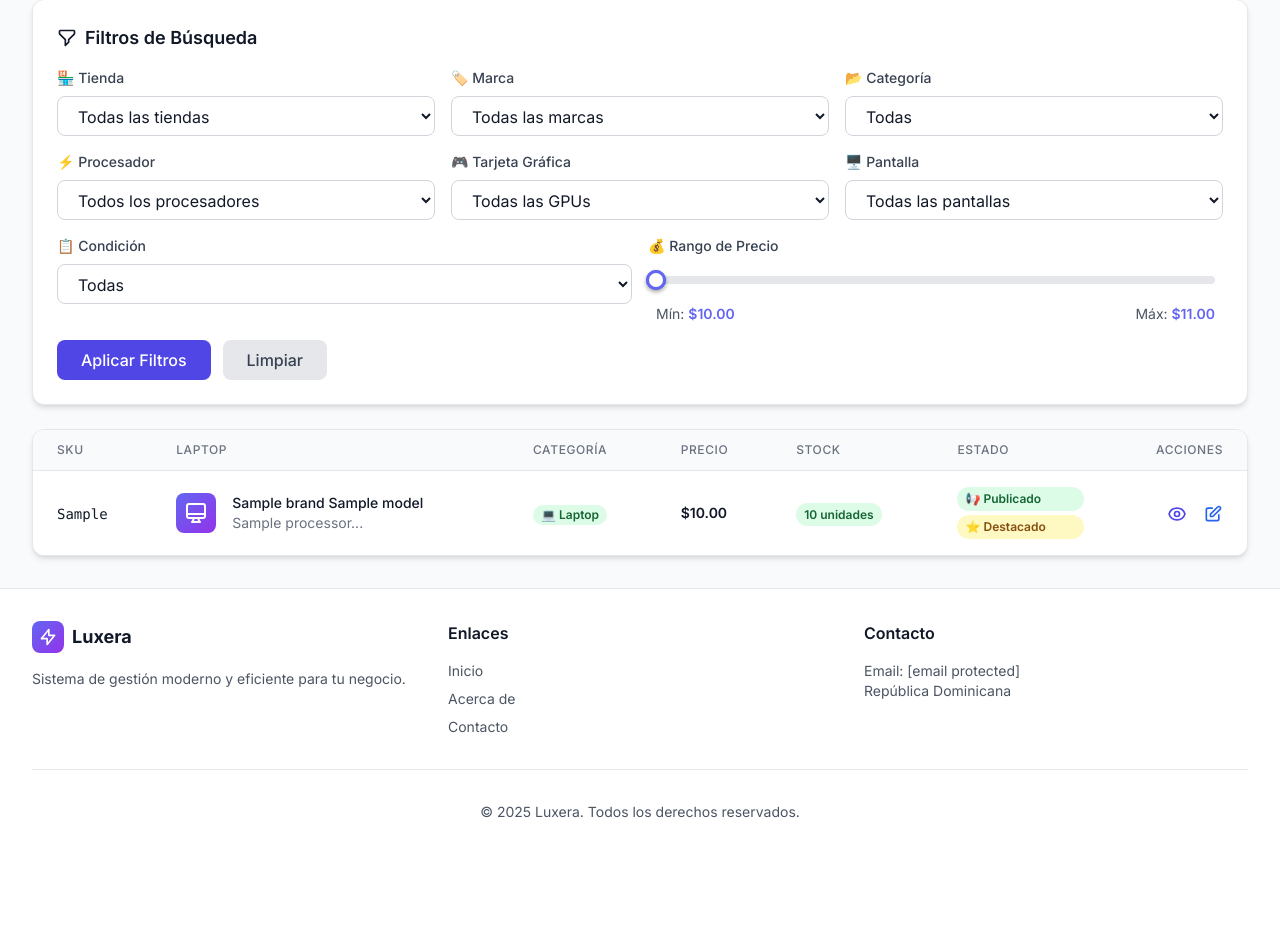
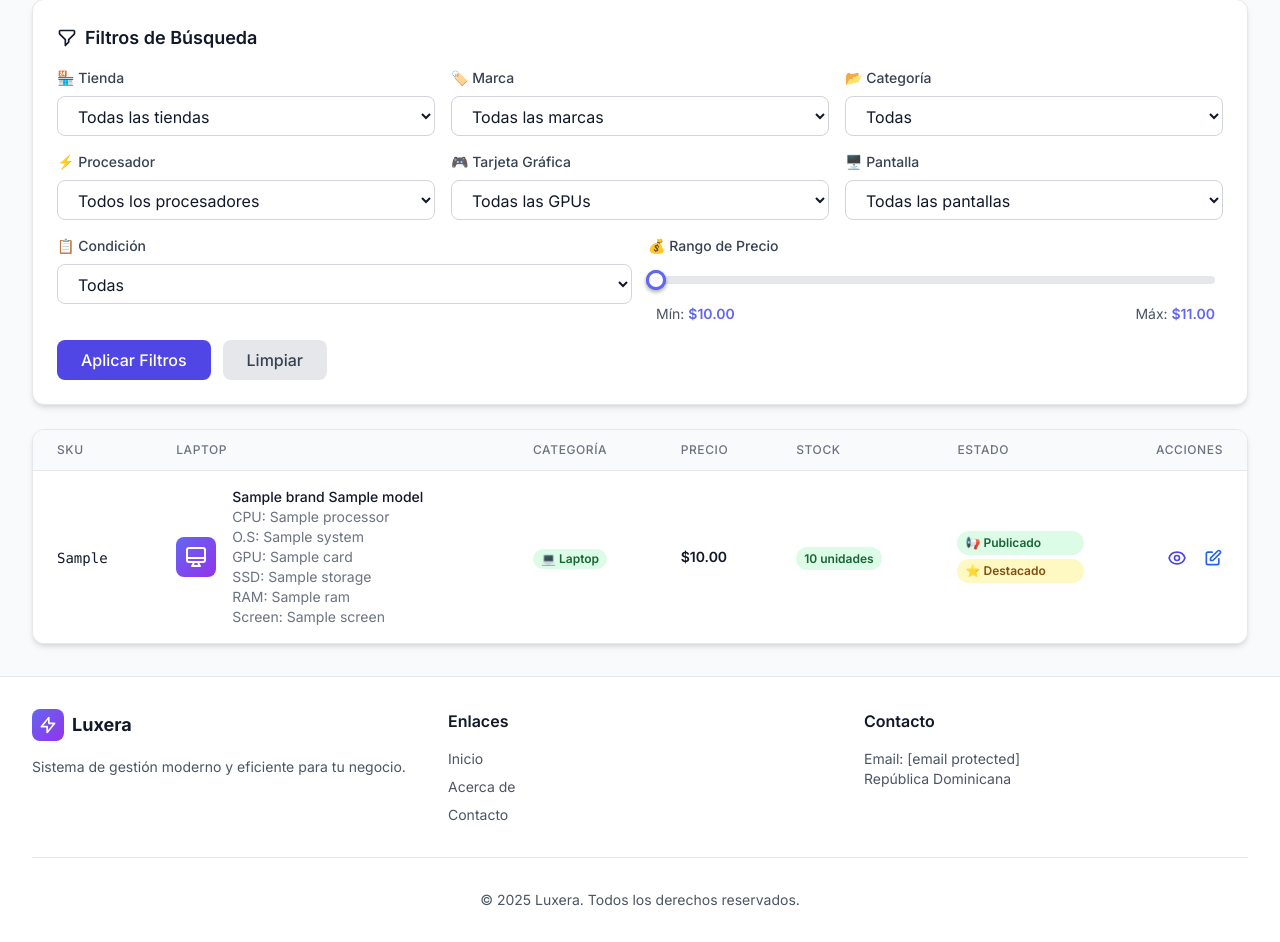
Before and after one commit to somanumte/LuxeraRD, a Flask app: page /inventory/ in a window 1280 px wide. Shown: the part 340-1282 px from the top of the page. Before the commit the page ends 1158 px from the top, so only its background shows below. Run offline with Flask 3, Linux system fonts and the light colour scheme; a user stored in the database is signed in; tables that the repository leaves empty hold one stand-in row (values such as "Sample post"); some libraries are stand-ins or nearby versions.

Commit message:
Proyecto Luxera, V.1.0

```diff
--- a/app/templates/inventory/laptops_list.html
+++ b/app/templates/inventory/laptops_list.html
@@ -273,10 +273,15 @@
                                         </div>
                                         <div class="ml-4">
                                             <div class="text-sm font-medium text-gray-900 dark:text-white">
-                                                {{ laptop.brand.name if laptop.brand else 'N/A' }} {{ laptop.model.name if laptop.model else 'N/A' }}
+                                            {{ laptop.brand.name if laptop.brand else 'N/A' }} {{ laptop.model.name if laptop.model else 'N/A' }}
                                             </div>
                                             <div class="text-sm text-gray-500 dark:text-gray-400">
-                                                {{ laptop.processor.name[:30] if laptop.processor else 'N/A' }}...
+                                            <div>CPU: {{ laptop.processor.name[:30] if laptop.processor else 'N/A' }}</div>
+                                            <div>O.S: {{ laptop.operating_system.name[:30] if laptop.operating_system else 'N/A' }}</div>
+                                            <div>GPU: {{ laptop.graphics_card.name[:30] if laptop.graphics_card else 'N/A' }}</div>
+                                            <div>SSD: {{ laptop.storage.name[:30] if laptop.storage else 'N/A' }}</div>
+                                            <div>RAM: {{ laptop.ram.name[:30] if laptop.ram else 'N/A' }}</div>
+                                            <div>Screen: {{ laptop.screen.name[:30] if laptop.screen else 'N/A' }}</div>
                                             </div>
                                         </div>
                                     </div>
```
